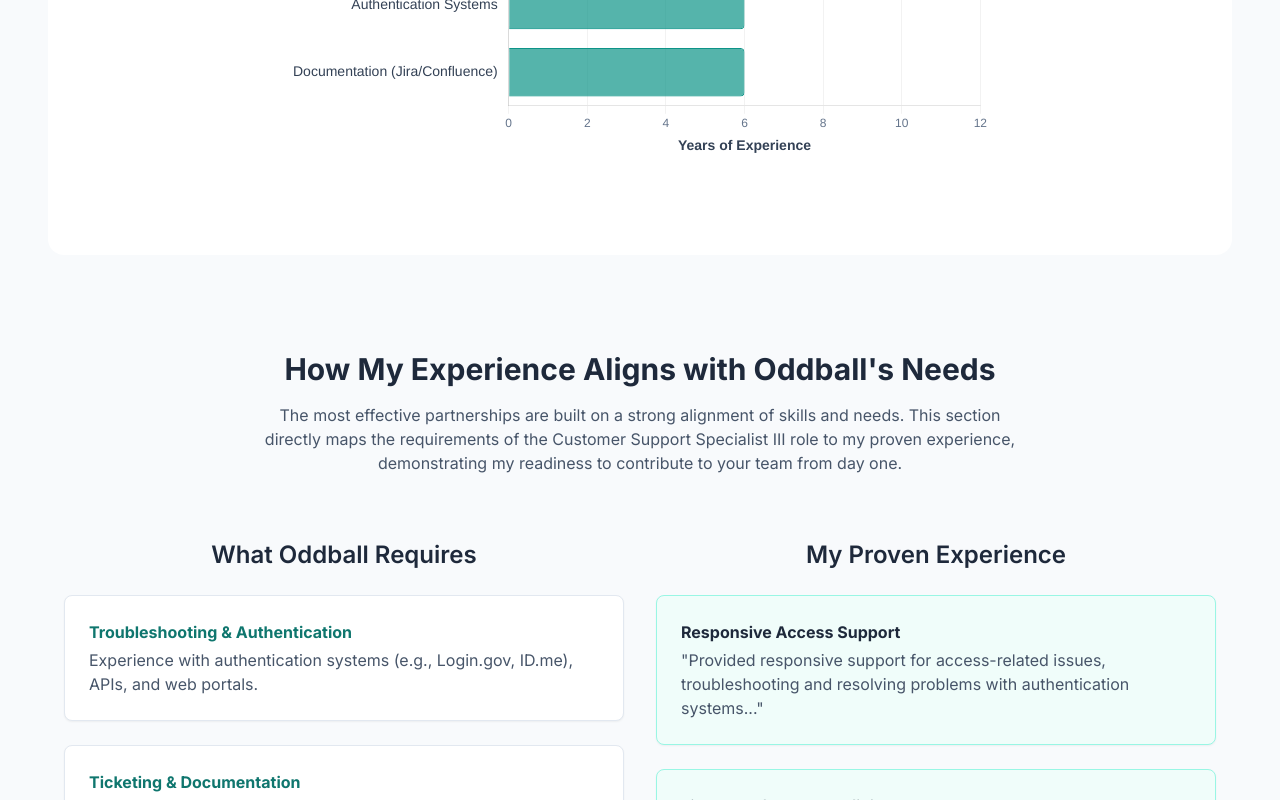
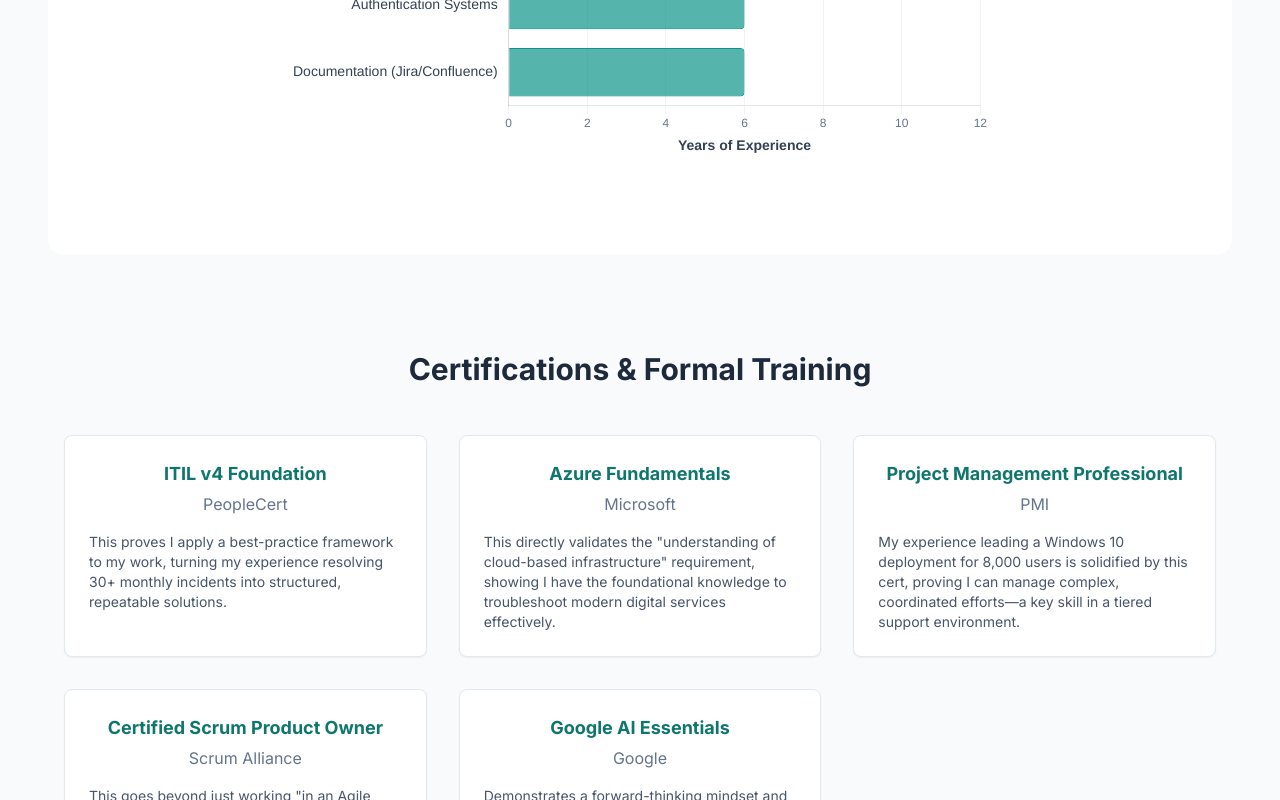
Before and after one commit to MJ-07012/Customer-Support-Specialist, a plain HTML site: page index.html in a window 1280 px wide. Shown: the part 2000-2800 px from the top of the page. Drawn offline with nearby package versions, Linux system fonts and the light colour scheme.

Commit message:
index.html
Added certifications

```diff
--- a/index.html
+++ b/index.html
@@ -10,8 +10,8 @@
     <link rel="preconnect" href="https://fonts.gstatic.com" crossorigin>
     <link href="https://fonts.googleapis.com/css2?family=Inter:wght@400;500;600;700&display=swap" rel="stylesheet">
     <!-- Chosen Palette: Calm Professional -->
-    <!-- Application Structure Plan: A single-page application with top navigation for smooth scrolling to key sections: Summary, Experience, Skills, and a direct Role Alignment comparison. The Experience section uses an interactive accordion to prevent information overload. The core of the design is the 'Alignment' section, which uses a two-column layout to explicitly map Marlon's skills from the revised resume to the Oddball job requirements. This structure was chosen to guide the hiring manager directly to the most relevant information and demonstrate a perfect fit, moving beyond a static resume format. -->
-    <!-- Visualization & Content Choices: Summary -> Inform -> Clean Text Block -> Clear initial pitch. Experience -> Organize -> JS Accordion -> Manages content density. Skills -> Inform -> Horizontal Bar Chart (Chart.js) -> Visually represents proficiency in years for key required competencies for quick, clear assessment. Role Alignment -> Compare -> Two-Column HTML/Tailwind Grid -> Provides a direct, scannable comparison of job needs vs. candidate skills. The bar chart was chosen for its clarity in representing time-based proficiency. -->
+    <!-- Application Structure Plan: A single-page application with top navigation for smooth scrolling to key sections: Summary, Experience, Skills, Certifications, and a direct Role Alignment comparison. The Experience section uses an interactive accordion to prevent information overload. The core of the design is the 'Alignment' section, which uses a two-column layout to explicitly map Marlon's skills from the revised resume to the Oddball job requirements. This structure was chosen to guide the hiring manager directly to the most relevant information and demonstrate a perfect fit, moving beyond a static resume format. -->
+    <!-- Visualization & Content Choices: Summary -> Inform -> Clean Text Block -> Clear initial pitch. Experience -> Organize -> JS Accordion -> Manages content density. Skills -> Inform -> Horizontal Bar Chart (Chart.js) -> Visually represents proficiency in years for key required competencies for quick, clear assessment. Certifications -> Inform -> Grid Layout with explanatory text -> Clearly presents credentials and their value. Role Alignment -> Compare -> Two-Column HTML/Tailwind Grid -> Provides a direct, scannable comparison of job needs vs. candidate skills. The bar chart was chosen for its clarity in representing time-based proficiency. -->
     <!-- CONFIRMATION: NO SVG graphics used. NO Mermaid JS used. -->
     <style>
         body {
@@ -48,6 +48,7 @@
                 <a href="#summary" class="nav-link font-medium">Summary</a>
                 <a href="#experience" class="nav-link font-medium">Experience</a>
                 <a href="#skills" class="nav-link font-medium">Skills</a>
+                <a href="#certifications" class="nav-link font-medium">Certifications</a>
                 <a href="#alignment" class="nav-link font-medium">Role Alignment</a>
             </div>
             <button id="mobile-menu-button" class="md:hidden p-2 rounded-md text-slate-600 hover:bg-slate-100">
@@ -60,6 +61,7 @@
             <a href="#summary" class="block py-2 nav-link mobile-nav-link">Summary</a>
             <a href="#experience" class="block py-2 nav-link mobile-nav-link">Experience</a>
             <a href="#skills" class="block py-2 nav-link mobile-nav-link">Skills</a>
+            <a href="#certifications" class="block py-2 nav-link mobile-nav-link">Certifications</a>
             <a href="#alignment" class="block py-2 nav-link mobile-nav-link">Role Alignment</a>
         </div>
     </header>
@@ -137,6 +139,53 @@
             </p>
             <div class="chart-container">
                 <canvas id="skillsChart"></canvas>
+            </div>
+        </section>
+
+        <section id="certifications" class="py-16 md:py-24">
+            <h2 class="text-3xl font-bold text-slate-800 mb-12 text-center">Certifications & Formal Training</h2>
+            <div class="grid grid-cols-1 md:grid-cols-2 lg:grid-cols-3 gap-8 max-w-6xl mx-auto">
+
+                <div class="bg-white p-6 rounded-lg border border-slate-200 shadow-sm flex flex-col">
+                    <div class="text-center">
+                        <h3 class="font-bold text-teal-700 text-lg">ITIL v4 Foundation</h3>
+                        <p class="text-slate-500 mt-1">PeopleCert</p>
+                    </div>
+                    <p class="text-slate-600 text-sm mt-4 flex-grow">This proves I apply a best-practice framework to my work, turning my experience resolving 30+ monthly incidents into structured, repeatable solutions.</p>
+                </div>
+
+                <div class="bg-white p-6 rounded-lg border border-slate-200 shadow-sm flex flex-col">
+                    <div class="text-center">
+                        <h3 class="font-bold text-teal-700 text-lg">Azure Fundamentals</h3>
+                        <p class="text-slate-500 mt-1">Microsoft</p>
+                    </div>
+                    <p class="text-slate-600 text-sm mt-4 flex-grow">This directly validates the "understanding of cloud-based infrastructure" requirement, showing I have the foundational knowledge to troubleshoot modern digital services effectively.</p>
+                </div>
+
+                <div class="bg-white p-6 rounded-lg border border-slate-200 shadow-sm flex flex-col">
+                    <div class="text-center">
+                        <h3 class="font-bold text-teal-700 text-lg">Project Management Professional</h3>
+                        <p class="text-slate-500 mt-1">PMI</p>
+                    </div>
+                    <p class="text-slate-600 text-sm mt-4 flex-grow">My experience leading a Windows 10 deployment for 8,000 users is solidified by this cert, proving I can manage complex, coordinated efforts—a key skill in a tiered support environment.</p>
+                </div>
+
+                <div class="bg-white p-6 rounded-lg border border-slate-200 shadow-sm flex flex-col">
+                    <div class="text-center">
+                        <h3 class="font-bold text-teal-700 text-lg">Certified Scrum Product Owner</h3>
+                        <p class="text-slate-500 mt-1">Scrum Alliance</p>
+                    </div>
+                    <p class="text-slate-600 text-sm mt-4 flex-grow">This goes beyond just working "in an Agile environment"; it shows I understand product development, enabling smoother collaboration with engineering teams when escalating issues.</p>
+                </div>
+
+                <div class="bg-white p-6 rounded-lg border border-slate-200 shadow-sm flex flex-col">
+                    <div class="text-center">
+                        <h3 class="font-bold text-teal-700 text-lg">Google AI Essentials</h3>
+                        <p class="text-slate-500 mt-1">Google</p>
+                    </div>
+                    <p class="text-slate-600 text-sm mt-4 flex-grow">Demonstrates a forward-thinking mindset and the technical curiosity to leverage modern tools, like the self-service solutions I helped create, to improve support efficiency.</p>
+                </div>
+
             </div>
         </section>
 
```
